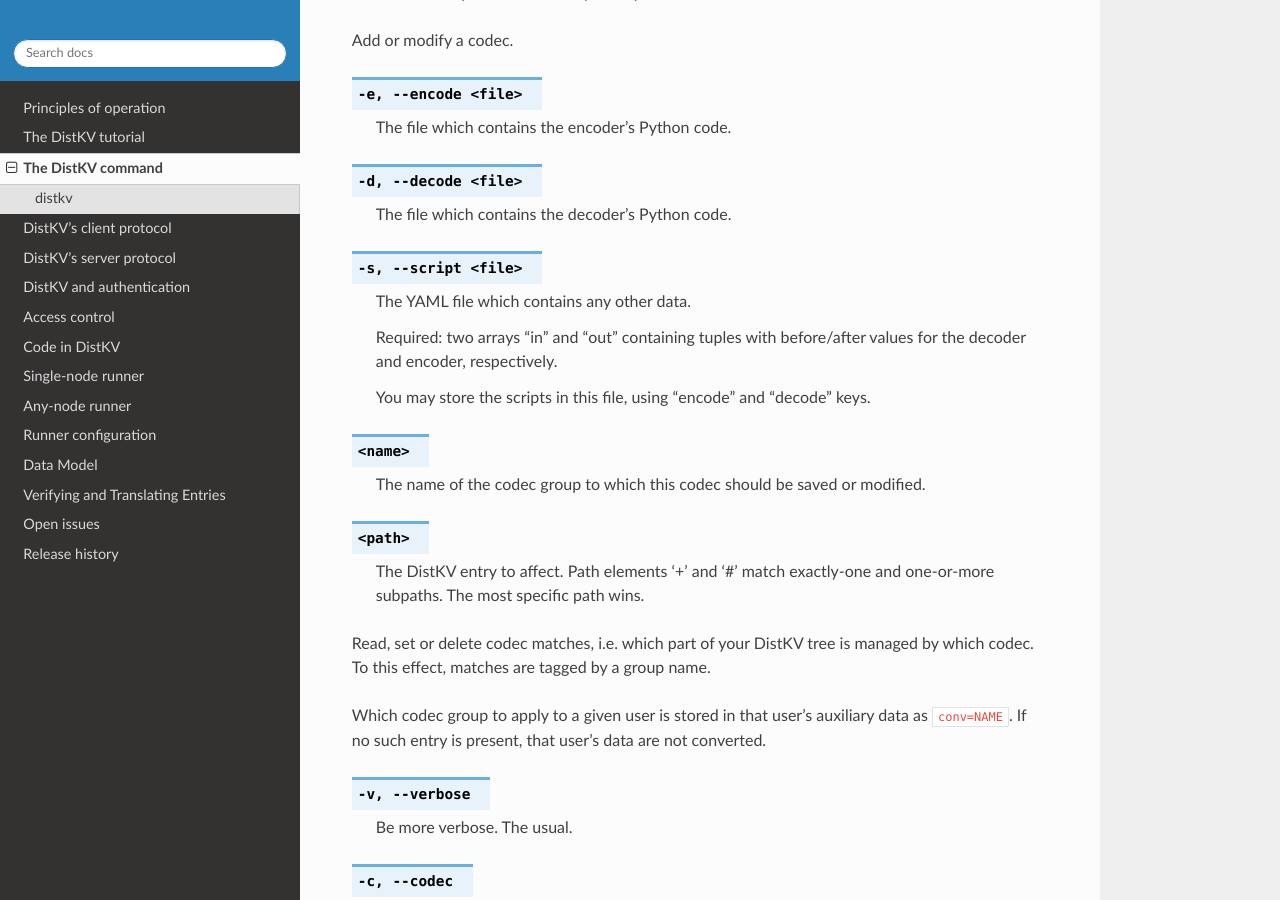
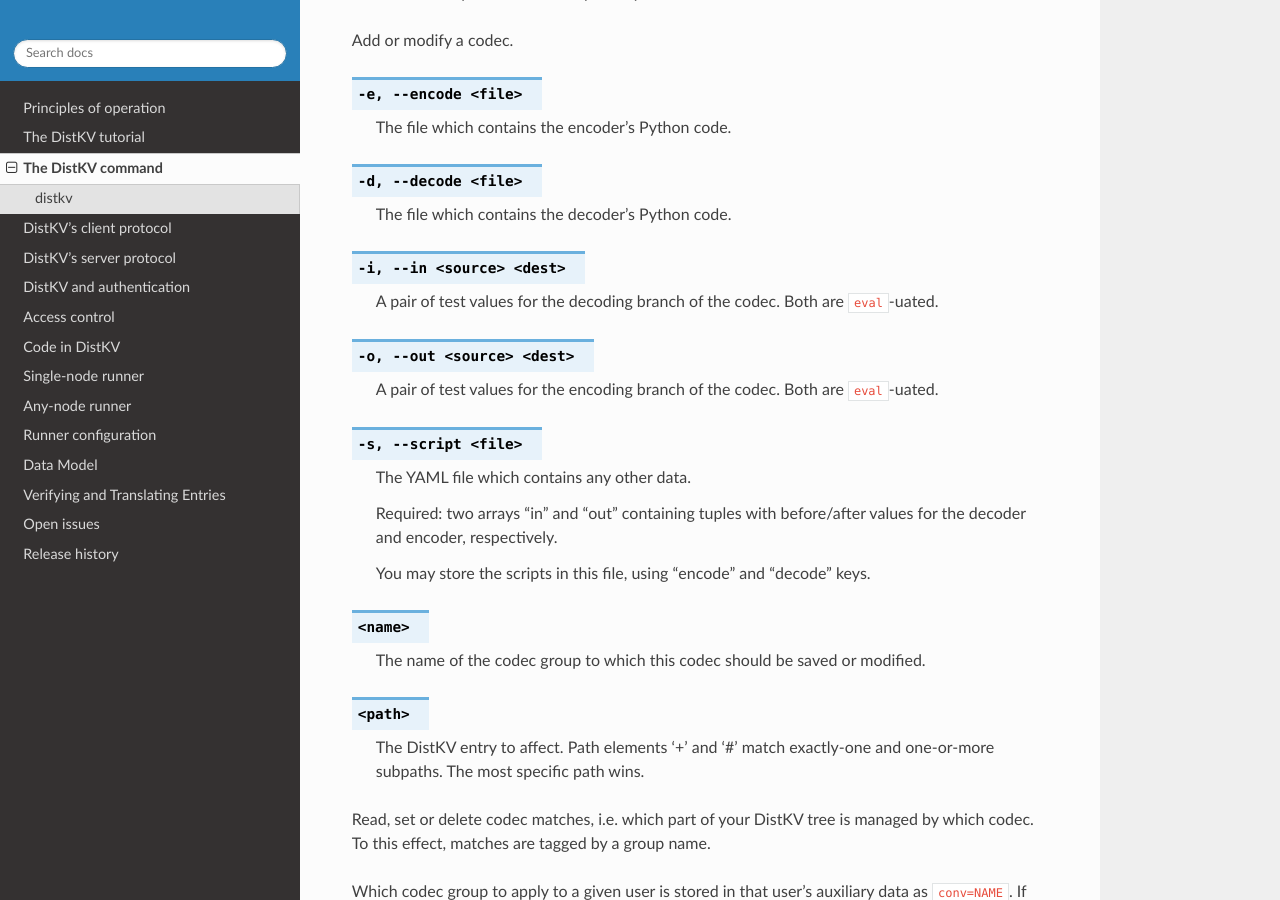
Before and after one commit to M-o-a-T/moat-kv, a Sphinx documentation site: the page built from docs/source/command_line.rst, in a window 1280 px wide and 900 px high, scrolled down 12078 px. Built offline with Sphinx 7.4.7 and the Read the Docs theme 2.0.0, drawn with Linux system fonts in a browser that asks for light colours.

Commit message:
Add --in and --out options to defining a codec

```diff
--- a/docs/source/command_line.rst
+++ b/docs/source/command_line.rst
@@ -676,6 +676,16 @@
 
    The file which contains the decoder's Python code.
 
+.. option:: -i, --in <source> <dest>
+
+   A pair of test values for the decoding branch of the codec.
+   Both are ``eval``-uated.
+
+.. option:: -o, --out <source> <dest>
+
+   A pair of test values for the encoding branch of the codec.
+   Both are ``eval``-uated.
+
 .. option:: -s, --script <file>
 
    The YAML file which contains any other data.
```
Also changed, not shown: 1 other file.
